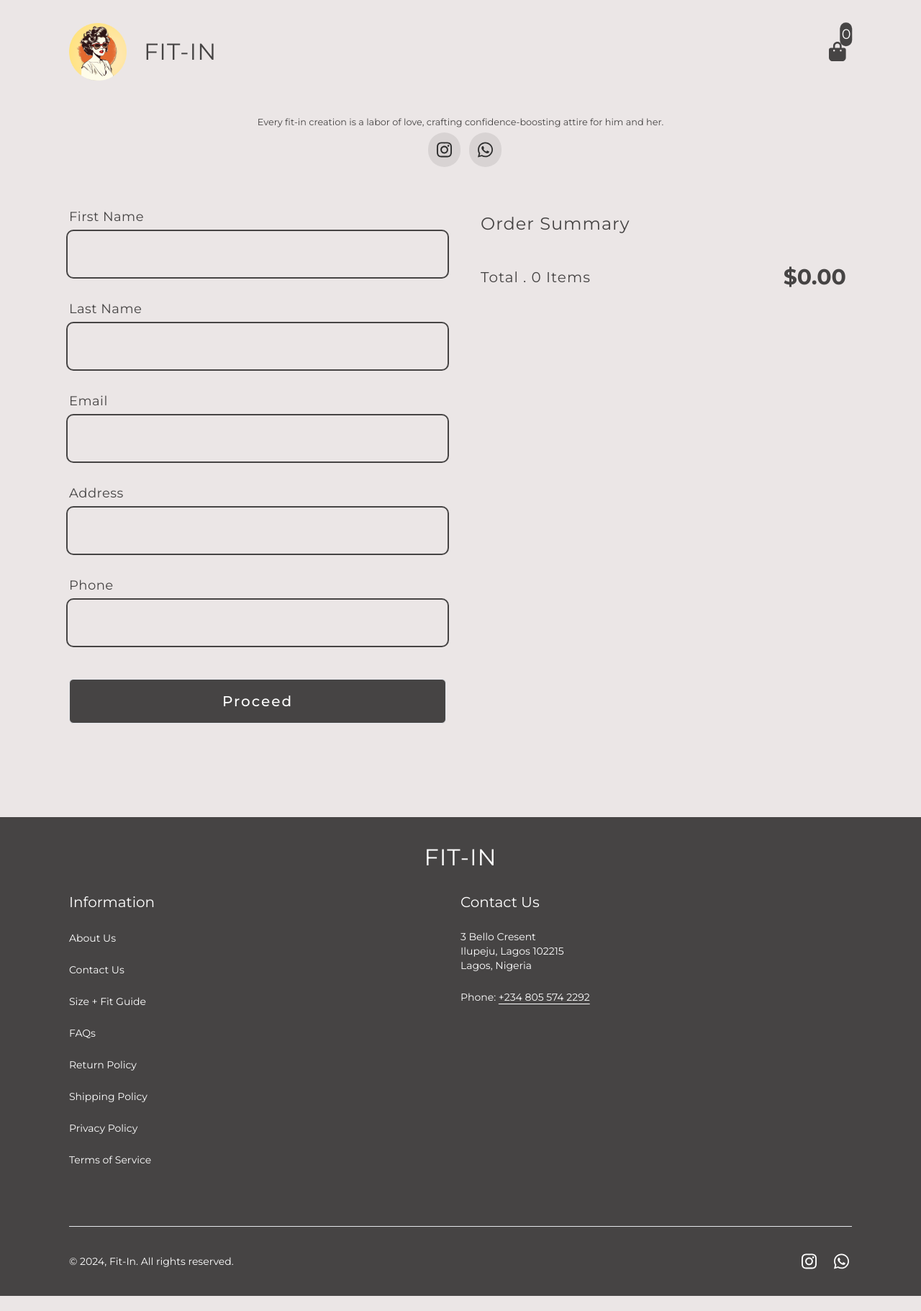
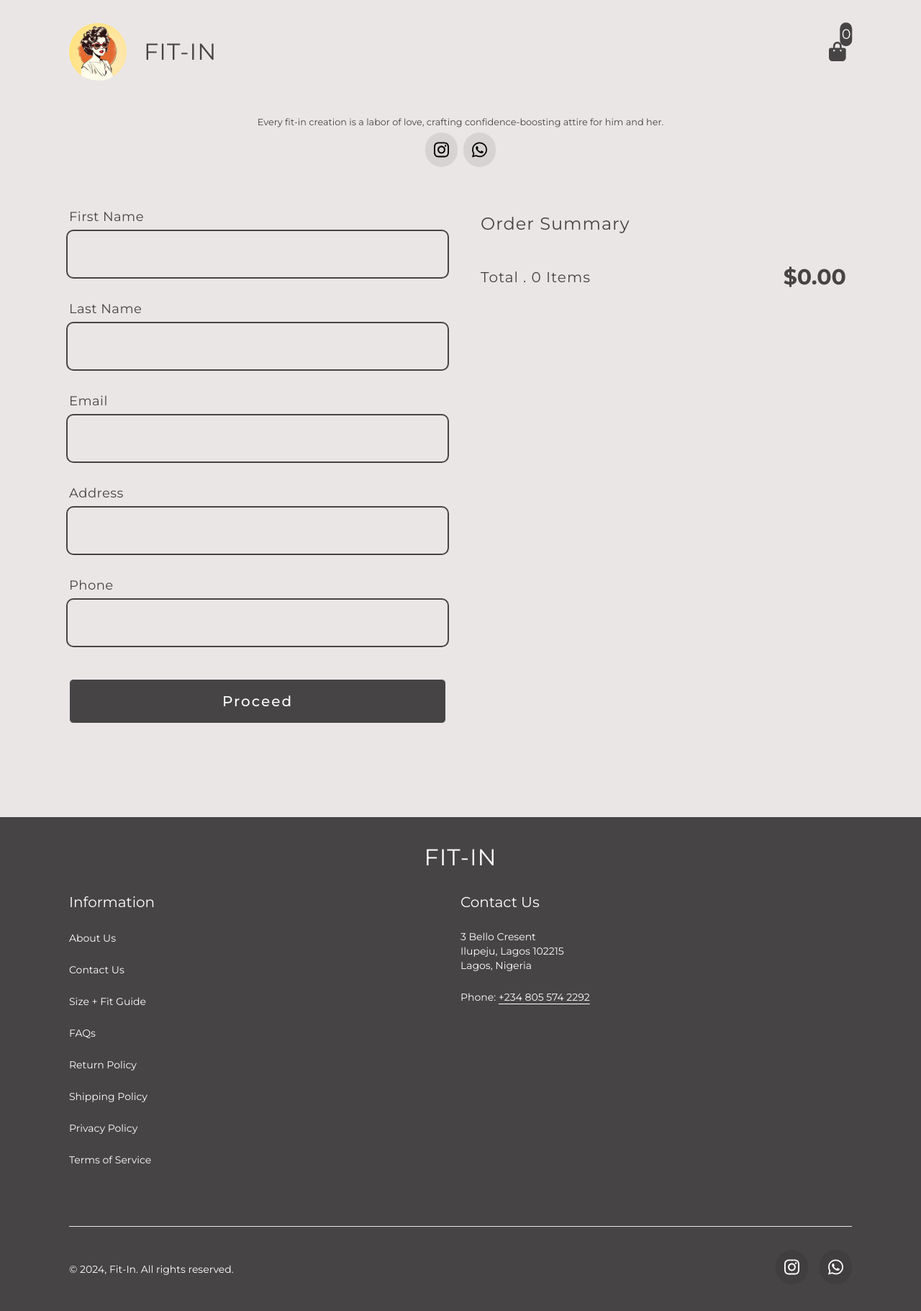
Before and after one commit to Udeme01/contextAPI-useReducer---BB, a React (Vite) app: page /checkout in a window 1280 px wide. Shown: the whole page at 72% size. Before the commit the page ends 1800 px from the top, so only its background shows below. Built offline with nearby package versions, Linux system fonts and the light colour scheme; no server answers.

Commit message:
UI Features update

```diff
--- a/src/components/Footer.jsx
+++ b/src/components/Footer.jsx
@@ -2,6 +2,7 @@
 import React from "react";
 import { FontAwesomeIcon } from "@fortawesome/react-fontawesome";
 import { faInstagram, faWhatsapp } from "@fortawesome/free-brands-svg-icons";
+import { Link } from "react-router-dom";
 
 const Footer = () => {
   return (
@@ -82,7 +83,7 @@ const Footer = () => {
             &copy; 2024, Fit-In. All rights reserved.
           </p>
           <p className="text-center text-2xl text-white flex gap-4 items-center justify-center">
-            <FontAwesomeIcon
+            {/* <FontAwesomeIcon
               icon={faInstagram}
               className="p-1 rounded-md cursor-pointer"
               title="instagram"
@@ -91,7 +92,24 @@ const Footer = () => {
               icon={faWhatsapp}
               className="p-1 rounded-md cursor-pointer"
               title="whatsapp"
-            />
+            /> */}
+            <Link
+              to="https://www.instagram.com/fitin_mycloset/profilecard/?igsh=a3c4dG1rbXM1NzR2"
+              target="_blank"
+            >
+              <FontAwesomeIcon
+                title="instagram"
+                icon={faInstagram}
+                className="bg-[#00000015] rounded-full p-3 hover:bg-[#0000000a]"
+              />
+            </Link>
+            <Link to="https://wa.me/message/2WFNIBDVGAFMP1" target="_blank">
+              <FontAwesomeIcon
+                title="whatsapp"
+                icon={faWhatsapp}
+                className="bg-[#00000015] rounded-full p-3 hover:bg-[#0000000a]"
+              />
+            </Link>
           </p>
         </section>
       </section>
--- a/src/components/Header.jsx
+++ b/src/components/Header.jsx
@@ -117,8 +117,8 @@ export default function Header() {
             </p> */}
           <p>
             <button onClick={handleOpenCartClick}>
-              <FontAwesomeIcon icon={faBagShopping} size="lg" />
-              <span>{cartQuantity}</span>
+              <FontAwesomeIcon icon={faBagShopping} title="cart" size="lg" />
+              <span title="cart quantity">{cartQuantity}</span>
             </button>
           </p>
         </>
@@ -130,9 +130,24 @@ export default function Header() {
           Every fit-in creation is a labor of love, crafting confidence-boosting
           attire for him and her.
         </p>
-        <h2>
-          <FontAwesomeIcon icon={faInstagram} />
-          <FontAwesomeIcon icon={faWhatsapp} />
+        <h2 className="flex items-center justify-center gap-2">
+          <Link
+            to="https://www.instagram.com/fitin_mycloset/profilecard/?igsh=a3c4dG1rbXM1NzR2"
+            target="_blank"
+          >
+            <FontAwesomeIcon
+              title="instagram"
+              icon={faInstagram}
+              className="bg-[#00000015] rounded-full p-3 hover:bg-[#0000000a]"
+            />
+          </Link>
+          <Link to="https://wa.me/message/2WFNIBDVGAFMP1" target="_blank">
+            <FontAwesomeIcon
+              title="whatsapp"
+              icon={faWhatsapp}
+              className="bg-[#00000015] rounded-full p-3 hover:bg-[#0000000a]"
+            />
+          </Link>
         </h2>
       </main>
     </>
--- a/src/index.css
+++ b/src/index.css
@@ -131,11 +131,10 @@ h1 {
 
 .hero h2 {
   font-size: 1.5rem;
-  color: #464444;
   text-align: center;
 }
 
-.hero h2 :nth-child(1),
+/* .hero h2 :nth-child(1),
 .hero h2 :nth-child(2) {
   background-color: #00000015;
   color: #2c2c2c;
@@ -143,12 +142,12 @@ h1 {
   margin-left: 0.75rem;
   border-radius: 2rem;
   cursor: pointer;
-}
+} */
 
-.hero h2 :nth-child(1):hover,
+/* .hero h2 :nth-child(1):hover,
 .hero h2 :nth-child(2):hover {
   background-color: #0000000a;
-}
+} */
 
 #shop {
   margin: 2rem auto;
```
